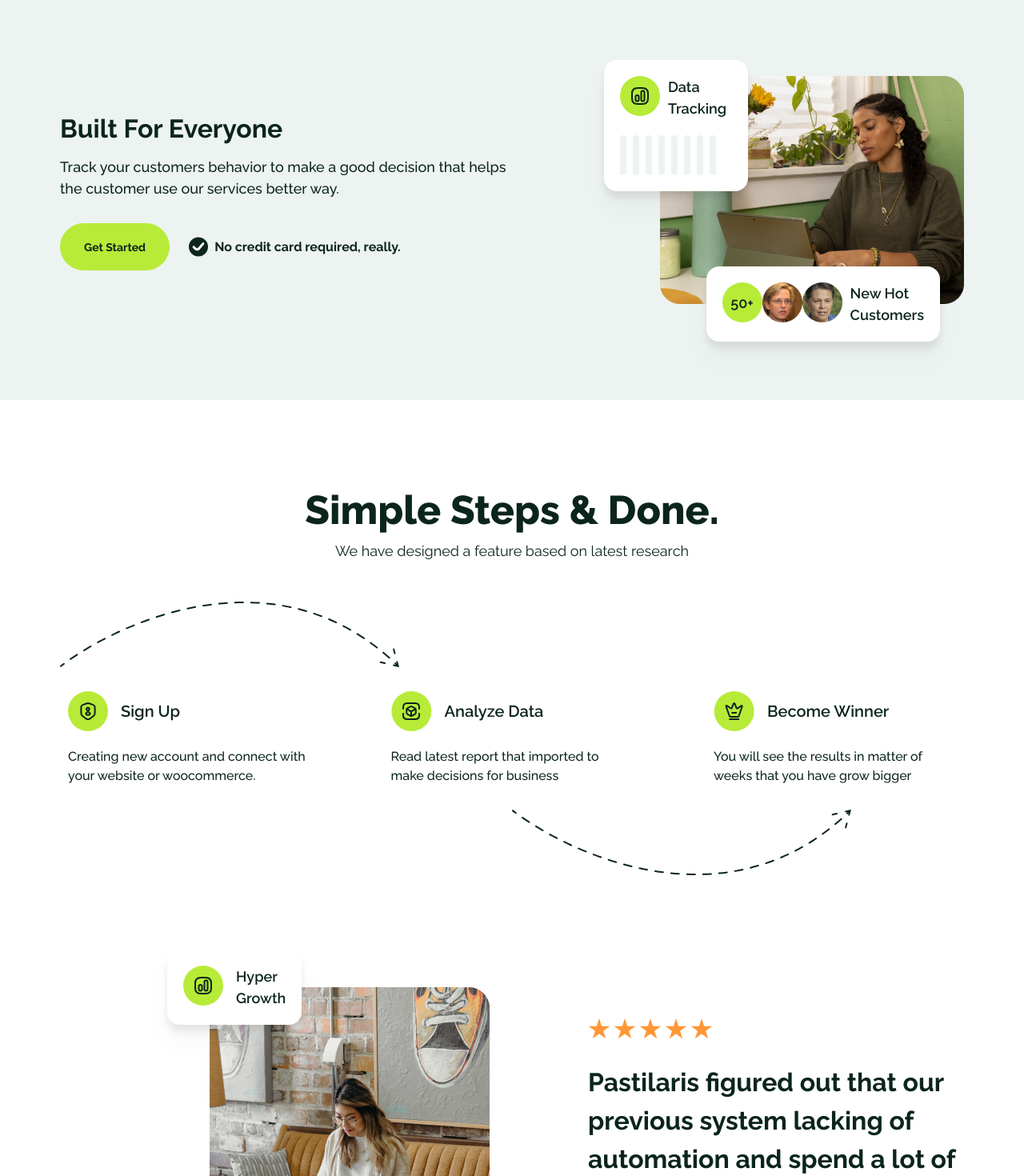
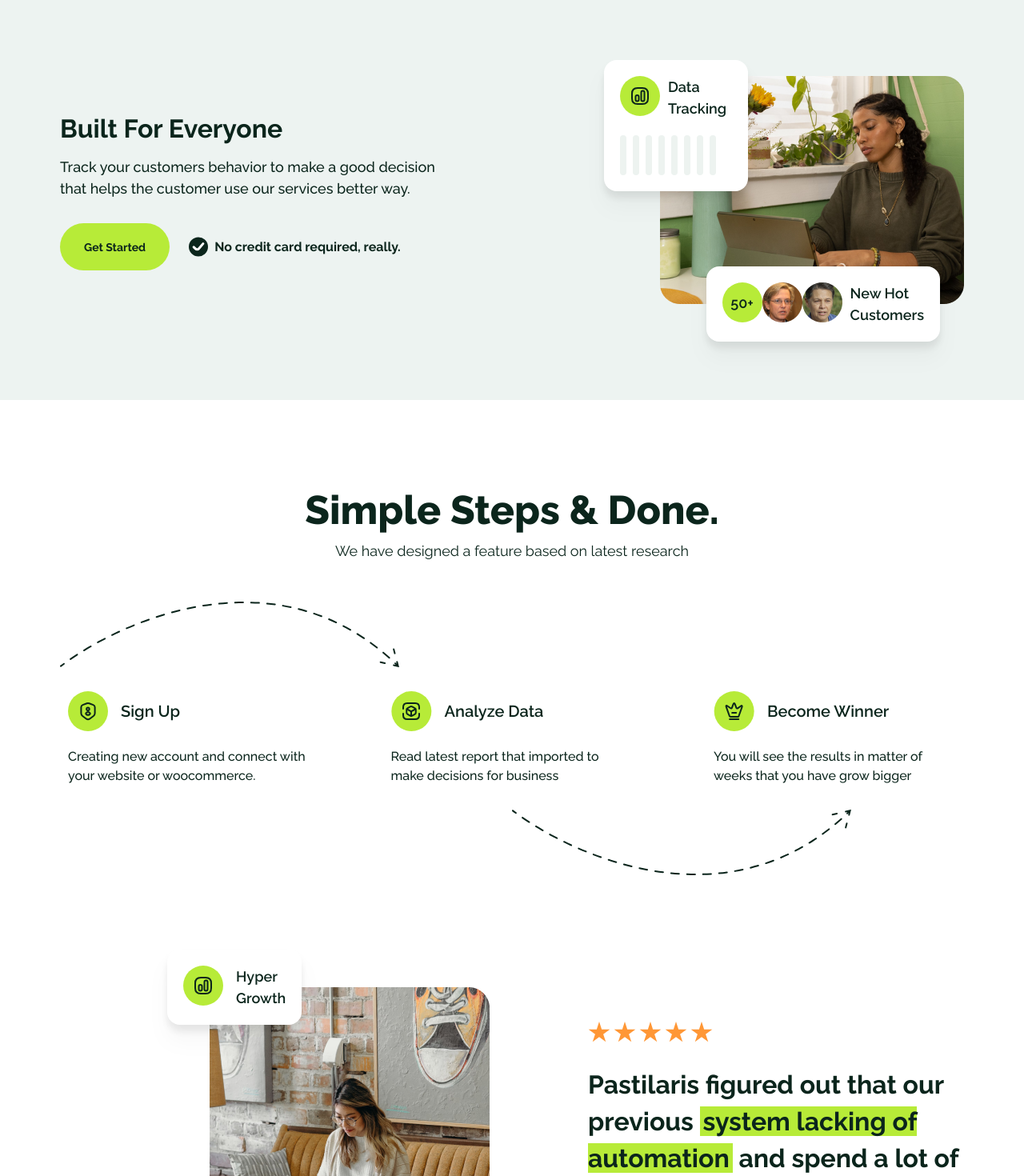
Before and after one commit to iniadnan/next-pastilaris-bwa, a Next.js app: page / in a window 1280 px wide. Shown: the part 2200-3670 px from the top of the page at 80% size. Built offline with nearby package versions, Linux system fonts and the light colour scheme.

Commit message:
system lacking of automation

```diff
--- a/app/components/SimpleStepsDone.tsx
+++ b/app/components/SimpleStepsDone.tsx
@@ -94,7 +94,7 @@ export default function SimpleStepsDone() {
                                 <path d="M13.9998 0L17.143 9.67376H27.3146L19.0856 15.6525L22.2288 25.3262L13.9998 19.3475L5.77082 25.3262L8.91402 15.6525L0.685025 9.67376H10.8566L13.9998 0Z" fill="#FF9736" />
                             </svg>
                         </div>
-                        <h3 className="font-bold text-[32px]">Pastilaris figured out that our previous system lacking of automation and spend a lot of time doing wrong things.</h3>
+                        <h3 className="font-bold text-[32px] leading-[46px]">Pastilaris figured out that our previous <span className="bg-[#B7EB38] px-1">system lacking of automation</span> and spend a lot of time doing wrong things.</h3>
                         <p className="font-medium mt-2.5 mb-[30px]">Angga Yin, CEO Digissets Ltd</p>
                         <div className="flex items-center gap-x-3 mb-5">
                             <div className="h-[30px] w-[30px] flex-none">
--- a/app/page.tsx
+++ b/app/page.tsx
@@ -68,8 +68,8 @@ export default function Home() {
       <GoodForYourBusiness />
       {/* Build For Everyone */}
       <section className="bg-[#EDF3F1]">
-        <div className="container flex flex-wrap items-center py-[120px] text-[#0B251C]">
-          <div className="w-1/2">
+        <div className="container flex flex-wrap items-center justify-between py-[120px] text-[#0B251C]">
+          <div className="w-1/2 max-w-[480px]">
             <h2 className="font-bold text-[32px] mb-2.5">Built For Everyone</h2>
             <p className="font-medium text-[18px]">Track your customers behavior to make a good decision that helps the customer use our services better way.</p>
             <div className="flex items-center gap-x-6 font-bold mt-[30px]">
```
